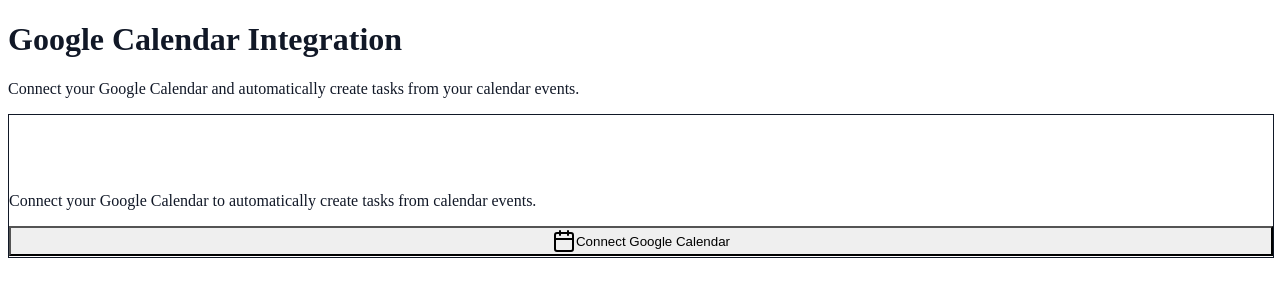
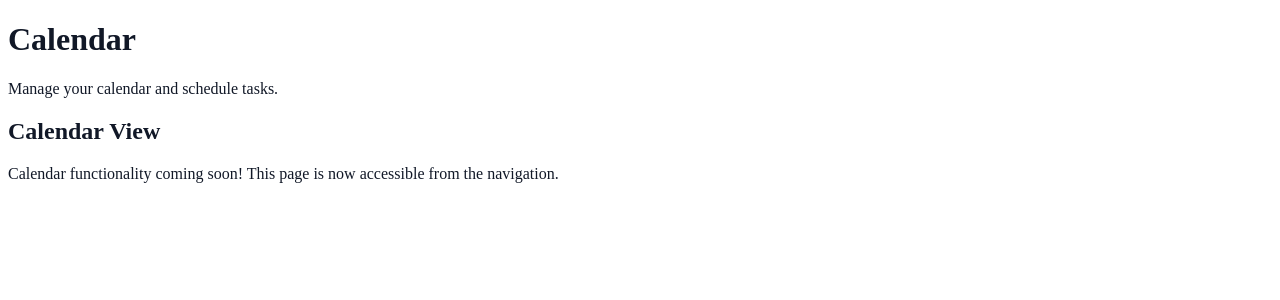
Before and after one commit to smogil12/taskr, a Next.js app in the folder tail-ai/frontend/: page /calendar in a window 1280 px wide. Shown: the top 300 px of the page. Built offline with nearby package versions, Linux system fonts and the light colour scheme.

Commit message:
Simplify calendar page for deployment

```diff
--- a/tail-ai/frontend/src/app/calendar/page.tsx
+++ b/tail-ai/frontend/src/app/calendar/page.tsx
@@ -1,17 +1,20 @@
-import GoogleCalendarIntegration from '@/components/calendar/GoogleCalendarIntegration';
-
 export default function CalendarPage() {
   return (
     <div className="container mx-auto py-8">
       <div className="max-w-4xl mx-auto">
         <div className="mb-8">
-          <h1 className="text-3xl font-bold text-gray-900">Google Calendar Integration</h1>
+          <h1 className="text-3xl font-bold text-gray-900">Calendar</h1>
           <p className="text-gray-600 mt-2">
-            Connect your Google Calendar and automatically create tasks from your calendar events.
+            Manage your calendar and schedule tasks.
           </p>
         </div>
 
-        <GoogleCalendarIntegration />
+        <div className="bg-white rounded-lg shadow p-6">
+          <h2 className="text-xl font-semibold mb-4">Calendar View</h2>
+          <p className="text-gray-600">
+            Calendar functionality coming soon! This page is now accessible from the navigation.
+          </p>
+        </div>
       </div>
     </div>
   );
```
